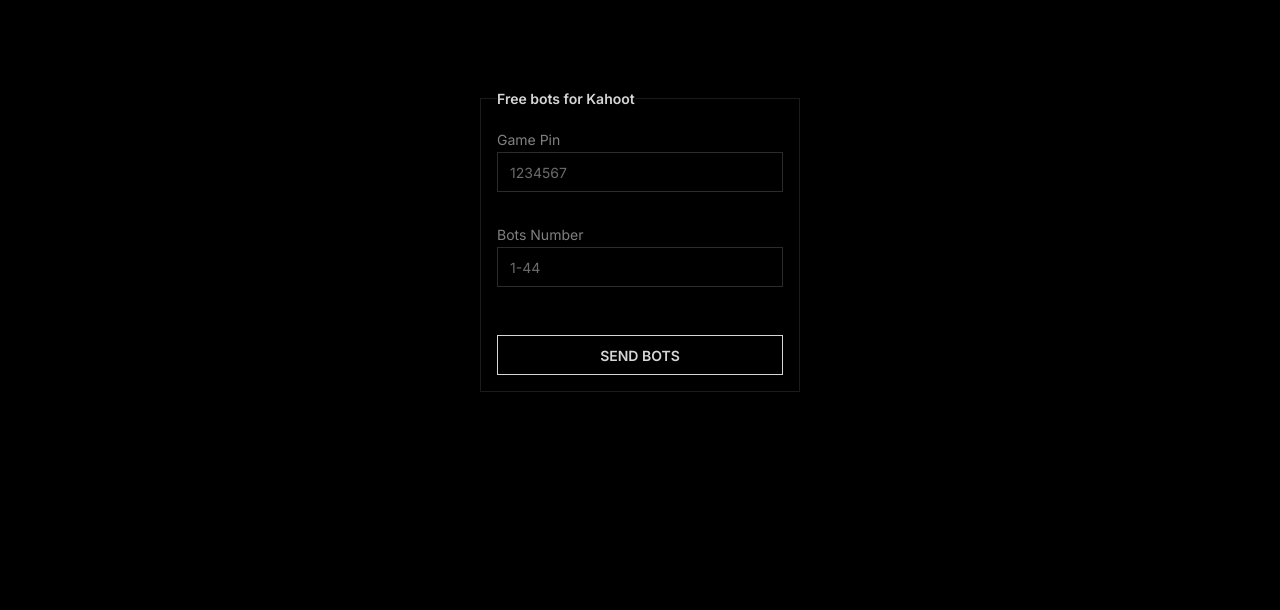
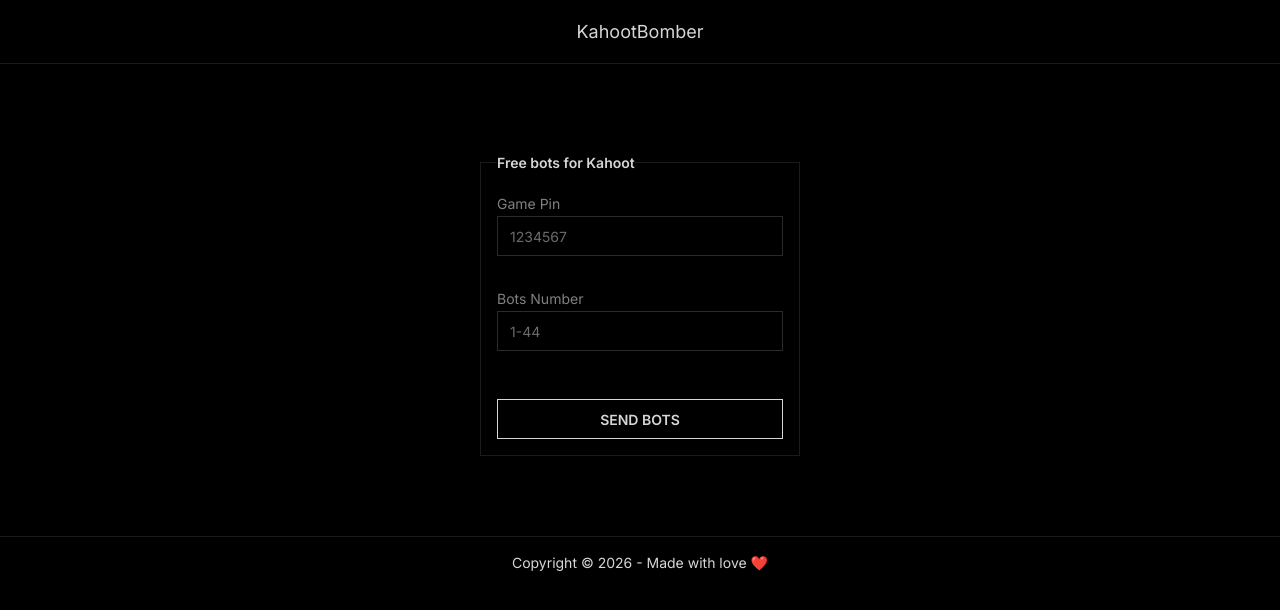
Before and after one commit to sh4man4ik/KahootBomber, a React (Vite) app in the folder frontend/: page / in a window 1280 px wide. Shown: the top 610 px of the page. Built offline with nearby package versions, Linux system fonts and the light colour scheme.

Commit message:
Added navbar and footer

```diff
--- a/frontend/src/index.css
+++ b/frontend/src/index.css
@@ -31,6 +31,7 @@
 }
 
 /* margin */
+
 .margin-top {
 	margin-top: clamp(40px, 8vw, 80px);
 }
--- /dev/null
+++ b/frontend/src/modules/Footer/Footer.tsx
@@ -0,0 +1,15 @@
+import getText from '../../shared/texts/texts';
+
+function Footer() {
+	return (
+		<>
+			<footer className="border-t border-base-300 margin-top footer sm:footer-horizontal footer-center main-content-color p-4 small-font">
+				<aside>
+					<p>{getText('footer.text')}</p>
+				</aside>
+			</footer>
+		</>
+	);
+}
+
+export default Footer;
--- /dev/null
+++ b/frontend/src/modules/Footer/index.ts
@@ -0,0 +1,3 @@
+import Footer from './Footer';
+
+export default Footer;
--- /dev/null
+++ b/frontend/src/modules/Navbar/Navbar.tsx
@@ -0,0 +1,13 @@
+import getText from '../../shared/texts/texts';
+
+function Navbar() {
+	return (
+		<>
+			<div className="navbar bg-base-100 border-b border-base-300 flex justify-center">
+				<a className="medium-font">{getText('navbar.title')}</a>
+			</div>
+		</>
+	);
+}
+
+export default Navbar;
--- /dev/null
+++ b/frontend/src/modules/Navbar/index.ts
@@ -0,0 +1,3 @@
+import Navbar from './Navbar';
+
+export default Navbar;
--- a/frontend/src/pages/MainPage.tsx
+++ b/frontend/src/pages/MainPage.tsx
@@ -1,9 +1,13 @@
+import Navbar from '../modules/Navbar';
 import DataFieldset from '../modules/DataFieldset';
+import Footer from '../modules/Footer';
 
 function MainPage() {
 	return (
 		<>
+			<Navbar></Navbar>
 			<DataFieldset></DataFieldset>
+			<Footer></Footer>
 		</>
 	);
 }
--- a/frontend/src/shared/texts/texts.ts
+++ b/frontend/src/shared/texts/texts.ts
@@ -1,4 +1,7 @@
 const EN_TEXTS = {
+	navbar: {
+		title: 'KahootBomber'
+	},
 	fieldset: {
 		legend: 'Free bots for Kahoot',
 		gamePin: {
@@ -12,6 +15,9 @@
 			validatorHint: 'Must be between 1 to 44'
 		},
 		button: 'SEND BOTS'
+	},
+	footer: {
+		text: `Copyright © ${new Date().getFullYear()} - Made with love ❤️`
 	}
 };
 /* Here you can add other languages */
```
